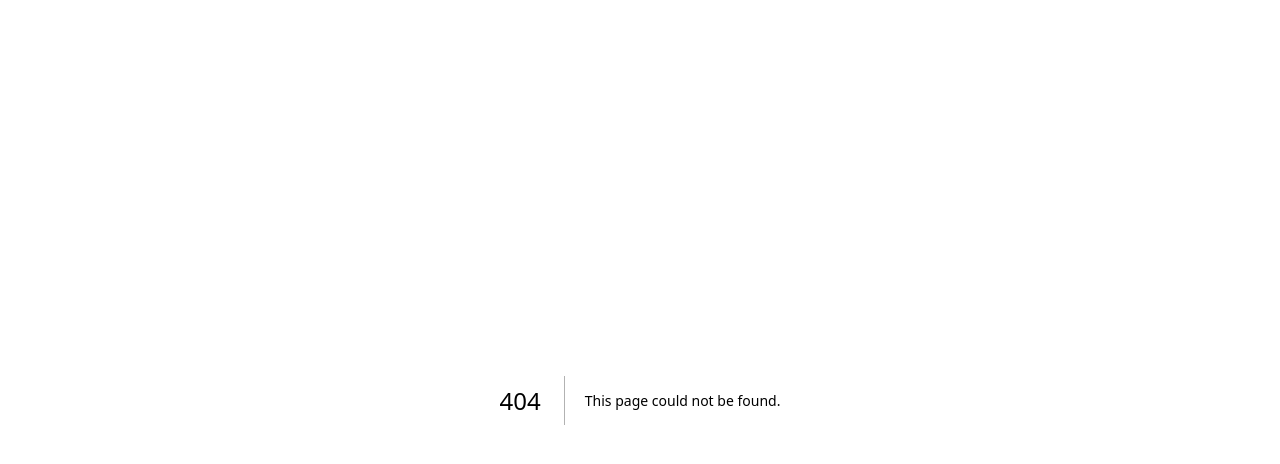
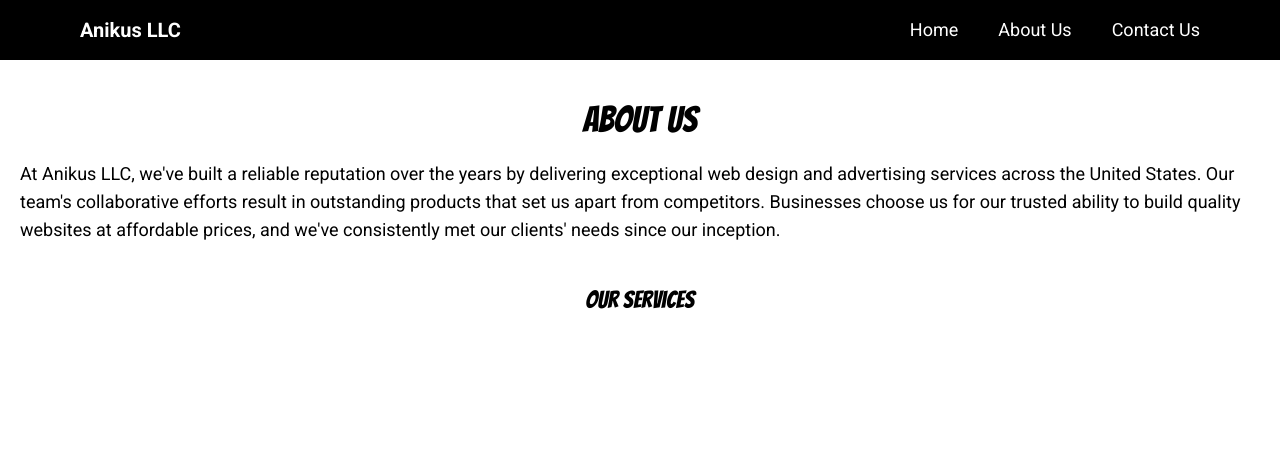
Before and after one commit to blessedjoe2000/anikus_llc, a Next.js app: page /about in a window 1280 px wide. Before the commit this address had no page. Shown: the top 464 px of the page. Built offline with nearby package versions, Linux system fonts and the light colour scheme.

Commit message:
initail commit for anikus project

```diff
--- /dev/null
+++ b/app/about/page.jsx
@@ -0,0 +1,22 @@
+import React from "react";
+
+export default function about() {
+  return (
+    <div>
+      <h1 className="mt-10 my-5 text-4xl">About Us</h1>
+      <p className="px-5 text-lg">
+        At Anikus LLC, we&apos;ve built a reliable reputation over the years by
+        delivering exceptional web design and advertising services across the
+        United States. Our team&apos;s collaborative efforts result in
+        outstanding products that set us apart from competitors. Businesses
+        choose us for our trusted ability to build quality websites at
+        affordable prices, and we&apos;ve consistently met our clients&apos;
+        needs since our inception.
+      </p>
+      <h2 className="text-2xl mt-10 mb-5">Our Services</h2>
+      <div>
+        <div></div>
+      </div>
+    </div>
+  );
+}
--- /dev/null
+++ b/app/component/Header/Header.jsx
@@ -0,0 +1,17 @@
+import Link from "next/link";
+import React from "react";
+
+export default function Header() {
+  return (
+    <nav className="flex justify-between items-center bg-black text-white px-20 p-4 gap-10">
+      <Link href="/" className=" font-roboto text-xl font-bold">
+        Anikus LLC
+      </Link>
+      <div className="flex justify-around items-center gap-10 text-lg">
+        <Link href="/">Home</Link>
+        <Link href="/about">About Us</Link>
+        <Link href="/">Contact Us</Link>
+      </div>
+    </nav>
+  );
+}
--- a/app/globals.css
+++ b/app/globals.css
@@ -1,33 +1,25 @@
+@import url("https://fonts.googleapis.com/css2?family=Roboto:ital,wght@0,100;0,300;0,400;0,500;0,700;0,900;1,100;1,300;1,400;1,500;1,700;1,900&display=swap");
+@import url("https://fonts.googleapis.com/css2?family=Satisfy&display=swap");
+@import url("https://fonts.googleapis.com/css2?family=Allura&display=swap");
+@import url("https://fonts.googleapis.com/css2?family=Kaushan+Script&display=swap");
+@import url("https://fonts.googleapis.com/css2?family=Bangers&display=swap");
+
 @tailwind base;
 @tailwind components;
 @tailwind utilities;
 
-:root {
-  --foreground-rgb: 0, 0, 0;
-  --background-start-rgb: 214, 219, 220;
-  --background-end-rgb: 255, 255, 255;
+body {
+  font-family: Roboto, Helvetica, sans-serif;
 }
 
-@media (prefers-color-scheme: dark) {
-  :root {
-    --foreground-rgb: 255, 255, 255;
-    --background-start-rgb: 0, 0, 0;
-    --background-end-rgb: 0, 0, 0;
-  }
+h1 {
+  font-size: x-large;
+  font-family: Bangers, Helvetica;
+  text-align: center;
 }
 
-body {
-  color: rgb(var(--foreground-rgb));
-  background: linear-gradient(
-      to bottom,
-      transparent,
-      rgb(var(--background-end-rgb))
-    )
-    rgb(var(--background-start-rgb));
+h2 {
+  font-size: x-large;
+  font-family: Bangers, Helvetica;
+  text-align: center;
 }
-
-@layer utilities {
-  .text-balance {
-    text-wrap: balance;
-  }
-}
--- a/app/layout.js
+++ b/app/layout.js
@@ -1,17 +1,18 @@
-import { Inter } from "next/font/google";
 import "./globals.css";
-
-const inter = Inter({ subsets: ["latin"] });
+import Header from "./component/Header/Header";
 
 export const metadata = {
-  title: "Create Next App",
-  description: "Generated by create next app",
+  title: "Anikus LLC",
+  description: "Where you can get IT digital services",
 };
 
 export default function RootLayout({ children }) {
   return (
-    <html lang="en">
-      <body className={inter.className}>{children}</body>
+    <html lang="en" className="bg-white  font-roboto">
+      <body className="">
+        <Header />
+        {children}
+      </body>
     </html>
   );
 }
--- a/app/page.js
+++ b/app/page.js
@@ -1,112 +1,11 @@
-import Image from "next/image";
-
 export default function Home() {
   return (
-    <main className="flex min-h-screen flex-col items-center justify-between p-24">
-      <div className="z-10 max-w-5xl w-full items-center justify-between font-mono text-sm lg:flex">
-        <p className="fixed left-0 top-0 flex w-full justify-center border-b border-gray-300 bg-gradient-to-b from-zinc-200 pb-6 pt-8 backdrop-blur-2xl dark:border-neutral-800 dark:bg-zinc-800/30 dark:from-inherit lg:static lg:w-auto  lg:rounded-xl lg:border lg:bg-gray-200 lg:p-4 lg:dark:bg-zinc-800/30">
-          Get started by editing&nbsp;
-          <code className="font-mono font-bold">app/page.js</code>
-        </p>
-        <div className="fixed bottom-0 left-0 flex h-48 w-full items-end justify-center bg-gradient-to-t from-white via-white dark:from-black dark:via-black lg:static lg:h-auto lg:w-auto lg:bg-none">
-          <a
-            className="pointer-events-none flex place-items-center gap-2 p-8 lg:pointer-events-auto lg:p-0"
-            href="https://vercel.com?utm_source=create-next-app&utm_medium=appdir-template&utm_campaign=create-next-app"
-            target="_blank"
-            rel="noopener noreferrer"
-          >
-            By{" "}
-            <Image
-              src="/vercel.svg"
-              alt="Vercel Logo"
-              className="dark:invert"
-              width={100}
-              height={24}
-              priority
-            />
-          </a>
+    <main className=" ">
+      <div>
+        <h1>We are Anikus LLC - Your Trusted Ally in IT Consulting</h1>
+        <div className="bg-white text-black p-20 text-center text-2xl">
+          We are reliable, efficient, and affordable for IT services.
         </div>
-      </div>
-
-      <div className="relative flex place-items-center before:absolute before:h-[300px] before:w-full sm:before:w-[480px] before:-translate-x-1/2 before:rounded-full before:bg-gradient-radial before:from-white before:to-transparent before:blur-2xl before:content-[''] after:absolute after:-z-20 after:h-[180px] after:w-full sm:after:w-[240px] after:translate-x-1/3 after:bg-gradient-conic after:from-sky-200 after:via-blue-200 after:blur-2xl after:content-[''] before:dark:bg-gradient-to-br before:dark:from-transparent before:dark:to-blue-700 before:dark:opacity-10 after:dark:from-sky-900 after:dark:via-[#0141ff] after:dark:opacity-40 before:lg:h-[360px] z-[-1]">
-        <Image
-          className="relative dark:drop-shadow-[0_0_0.3rem_#ffffff70] dark:invert"
-          src="/next.svg"
-          alt="Next.js Logo"
-          width={180}
-          height={37}
-          priority
-        />
-      </div>
-
-      <div className="mb-32 grid text-center lg:max-w-5xl lg:w-full lg:mb-0 lg:grid-cols-4 lg:text-left">
-        <a
-          href="https://nextjs.org/docs?utm_source=create-next-app&utm_medium=appdir-template&utm_campaign=create-next-app"
-          className="group rounded-lg border border-transparent px-5 py-4 transition-colors hover:border-gray-300 hover:bg-gray-100 hover:dark:border-neutral-700 hover:dark:bg-neutral-800/30"
-          target="_blank"
-          rel="noopener noreferrer"
-        >
-          <h2 className={`mb-3 text-2xl font-semibold`}>
-            Docs{" "}
-            <span className="inline-block transition-transform group-hover:translate-x-1 motion-reduce:transform-none">
-              -&gt;
-            </span>
-          </h2>
-          <p className={`m-0 max-w-[30ch] text-sm opacity-50`}>
-            Find in-depth information about Next.js features and API.
-          </p>
-        </a>
-
-        <a
-          href="https://nextjs.org/learn?utm_source=create-next-app&utm_medium=appdir-template-tw&utm_campaign=create-next-app"
-          className="group rounded-lg border border-transparent px-5 py-4 transition-colors hover:border-gray-300 hover:bg-gray-100 hover:dark:border-neutral-700 hover:dark:bg-neutral-800 hover:dark:bg-opacity-30"
-          target="_blank"
-          rel="noopener noreferrer"
-        >
-          <h2 className={`mb-3 text-2xl font-semibold`}>
-            Learn{" "}
-            <span className="inline-block transition-transform group-hover:translate-x-1 motion-reduce:transform-none">
-              -&gt;
-            </span>
-          </h2>
-          <p className={`m-0 max-w-[30ch] text-sm opacity-50`}>
-            Learn about Next.js in an interactive course with&nbsp;quizzes!
-          </p>
-        </a>
-
-        <a
-          href="https://vercel.com/templates?framework=next.js&utm_source=create-next-app&utm_medium=appdir-template&utm_campaign=create-next-app"
-          className="group rounded-lg border border-transparent px-5 py-4 transition-colors hover:border-gray-300 hover:bg-gray-100 hover:dark:border-neutral-700 hover:dark:bg-neutral-800/30"
-          target="_blank"
-          rel="noopener noreferrer"
-        >
-          <h2 className={`mb-3 text-2xl font-semibold`}>
-            Templates{" "}
-            <span className="inline-block transition-transform group-hover:translate-x-1 motion-reduce:transform-none">
-              -&gt;
-            </span>
-          </h2>
-          <p className={`m-0 max-w-[30ch] text-sm opacity-50`}>
-            Explore starter templates for Next.js.
-          </p>
-        </a>
-
-        <a
-          href="https://vercel.com/new?utm_source=create-next-app&utm_medium=appdir-template&utm_campaign=create-next-app"
-          className="group rounded-lg border border-transparent px-5 py-4 transition-colors hover:border-gray-300 hover:bg-gray-100 hover:dark:border-neutral-700 hover:dark:bg-neutral-800/30"
-          target="_blank"
-          rel="noopener noreferrer"
-        >
-          <h2 className={`mb-3 text-2xl font-semibold`}>
-            Deploy{" "}
-            <span className="inline-block transition-transform group-hover:translate-x-1 motion-reduce:transform-none">
-              -&gt;
-            </span>
-          </h2>
-          <p className={`m-0 max-w-[30ch] text-sm opacity-50 text-balance`}>
-            Instantly deploy your Next.js site to a shareable URL with Vercel.
-          </p>
-        </a>
       </div>
     </main>
   );
--- a/tailwind.config.js
+++ b/tailwind.config.js
@@ -7,10 +7,12 @@
   ],
   theme: {
     extend: {
-      backgroundImage: {
-        "gradient-radial": "radial-gradient(var(--tw-gradient-stops))",
-        "gradient-conic":
-          "conic-gradient(from 180deg at 50% 50%, var(--tw-gradient-stops))",
+      fontFamily: {
+        roboto: ["Roboto", "sans-serif"],
+        satisfy: ["Satisfy", "Allura", "sans-serif"],
+        allura: ["Allura", "Satisfy", "sans-serif"],
+        kaushan: ["Kaushan", "Allura", "sans-serif"],
+        bangers: ["Bangers", "Roboto", "sans-serif"],
       },
     },
   },
```
